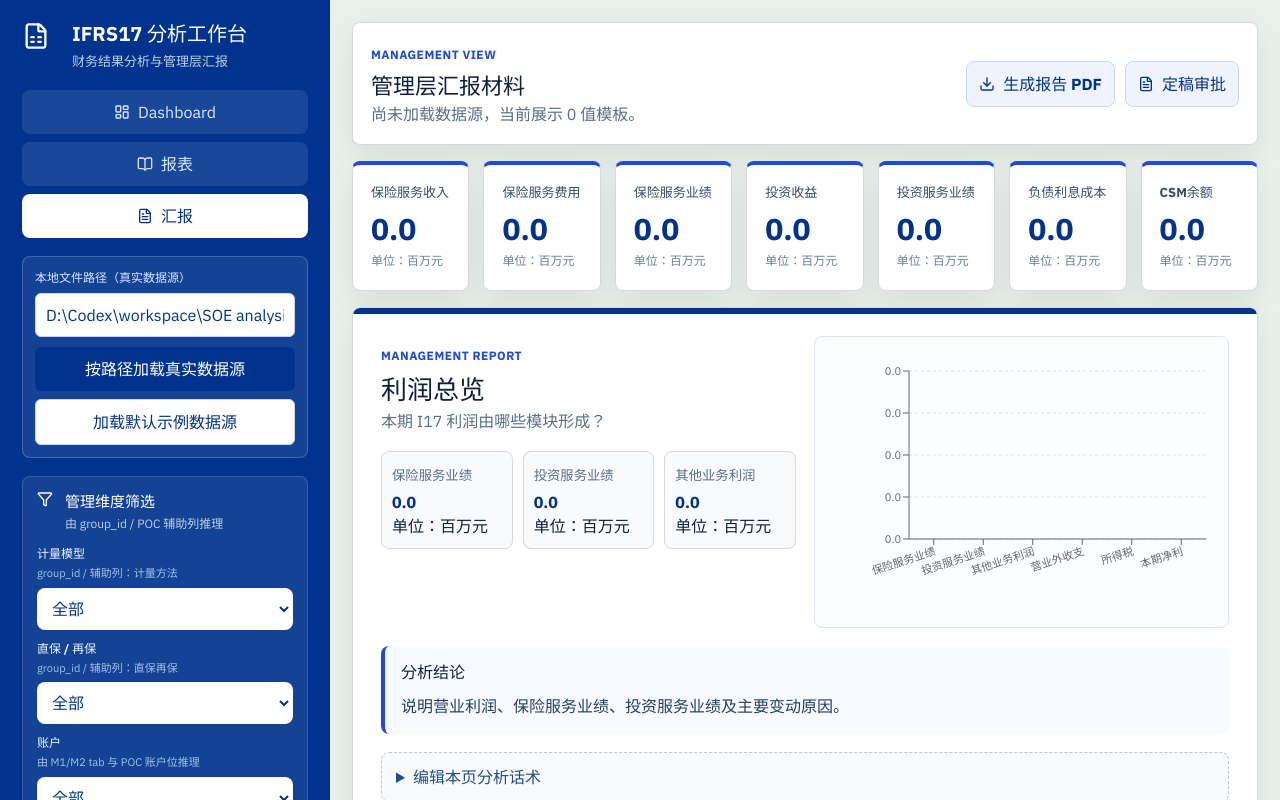
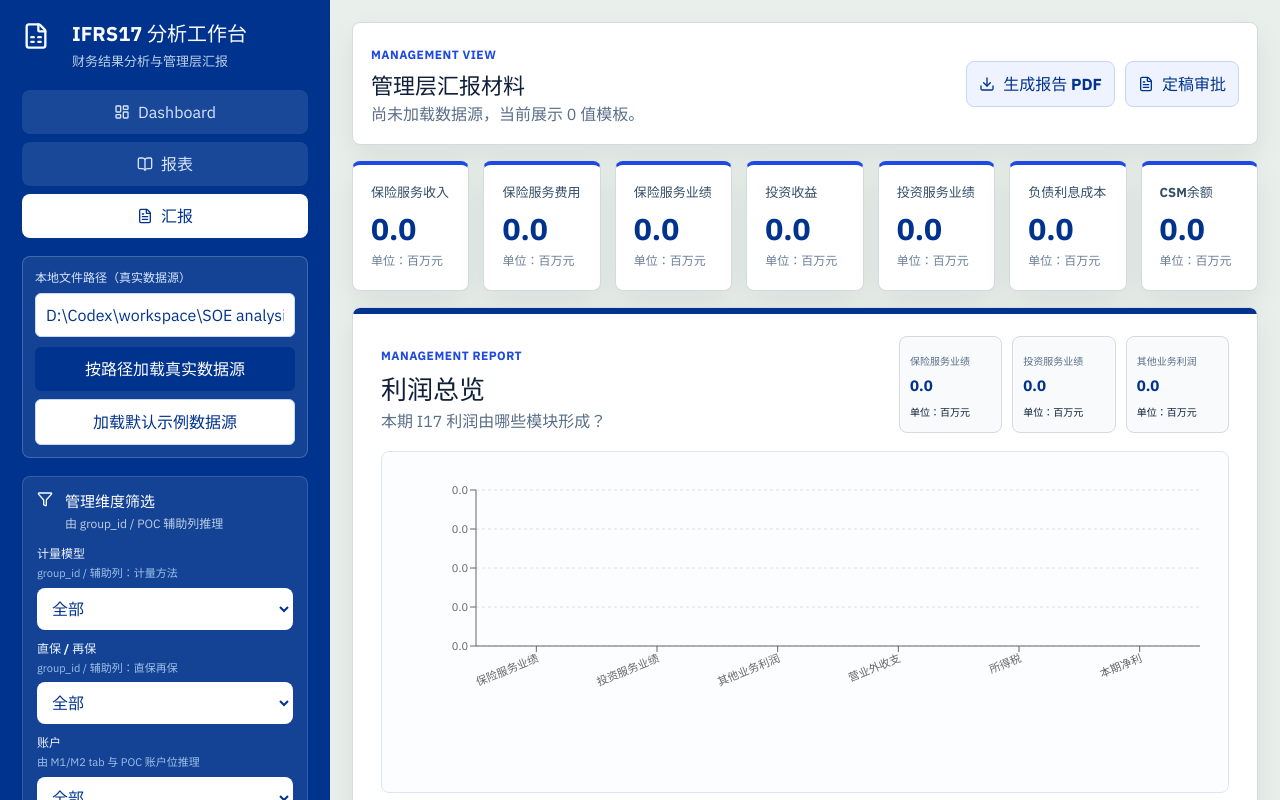
Before and after one commit to HighSpiRitsdx/SOE-dash, a React (Vite) app: page / in a window 1280 px wide. Both pictures are taken after a click on the button "汇报". Shown: the top 800 px of the page. Built offline with nearby package versions, Linux system fonts and the light colour scheme.

Commit message:
Improve report PDF chart layout

```diff
--- a/src/App.css
+++ b/src/App.css
@@ -1576,7 +1576,12 @@
   position: relative;
   padding: 28px;
   display: grid;
-  grid-template-columns: 1fr 1fr;
+  grid-template-columns: minmax(0, 1fr) 330px;
+  grid-template-areas:
+    "copy metrics"
+    "visual visual"
+    "comment comment"
+    "edit edit";
   gap: 18px;
   break-inside: avoid;
   background: #ffffff;
@@ -1593,6 +1598,7 @@
 }
 
 .report-page-copy {
+  grid-area: copy;
   padding-top: 6px;
 }
 
@@ -1609,6 +1615,27 @@
   margin-top: 18px;
 }
 
+.report-metrics {
+  grid-area: metrics;
+  grid-template-columns: repeat(3, minmax(0, 1fr));
+  align-content: start;
+  margin-top: 0;
+}
+
+.report-metrics div {
+  padding: 8px;
+}
+
+.report-metrics small,
+.report-metrics span {
+  font-size: 10px;
+  line-height: 1.25;
+}
+
+.report-metrics strong {
+  font-size: 15px;
+}
+
 .metric-strip div {
   border: 1px solid #d6d9df;
   border-radius: 8px;
@@ -1623,6 +1650,7 @@
 }
 
 .report-visual {
+  grid-area: visual;
   border: 1px solid #dce5f2;
   border-radius: 8px;
   padding: 10px;
@@ -1645,6 +1673,10 @@
 .report-comment,
 .comment-box {
   grid-column: 1 / -1;
+}
+
+.comment-box {
+  grid-area: edit;
 }
 
 .report-table-preview {
@@ -1736,6 +1768,7 @@
 }
 
 .report-comment {
+  grid-area: comment;
   border-left: 4px solid #1e49e2;
   border-radius: 8px;
   background: #f7faff;
@@ -1839,9 +1872,13 @@
   width: 1120px;
   min-height: 760px;
   box-sizing: border-box;
-  grid-template-columns: minmax(0, 0.92fr) minmax(0, 1.08fr);
-  grid-template-rows: auto 1fr;
-  gap: 34px 28px;
+  grid-template-columns: minmax(0, 1fr) 300px;
+  grid-template-areas:
+    "copy metrics"
+    "visual visual"
+    "comment comment";
+  grid-template-rows: auto auto 1fr;
+  gap: 24px 28px;
   padding: 44px 34px 32px;
   margin: 0;
   border: 0;
@@ -1852,12 +1889,11 @@
 }
 
 .app-shell.report-clean .report-visual {
-  height: 278px;
+  height: 380px;
   box-sizing: border-box;
 }
 
 .app-shell.report-clean .report-comment {
-  grid-column: 1 / -1;
   align-self: start;
 }
 
@@ -1877,6 +1913,19 @@
   .dashboard-grid,
   .dashboard-hero {
     grid-template-columns: 1fr;
+  }
+
+  .report-page {
+    grid-template-areas:
+      "copy"
+      "metrics"
+      "visual"
+      "comment"
+      "edit";
+  }
+
+  .report-metrics {
+    grid-template-columns: repeat(3, minmax(0, 1fr));
   }
 
   .kpi-grid {
@@ -1949,9 +1998,13 @@
 
   .report-page {
     display: grid;
-    grid-template-columns: minmax(0, 0.92fr) minmax(0, 1.08fr);
-    grid-template-rows: auto 1fr;
-    gap: 10mm 8mm;
+    grid-template-columns: minmax(0, 1fr) 74mm;
+    grid-template-areas:
+      "copy metrics"
+      "visual visual"
+      "comment comment";
+    grid-template-rows: auto auto 1fr;
+    gap: 7mm 7mm;
     width: 100% !important;
     max-width: 100% !important;
     min-height: 185mm;
@@ -1999,9 +2052,13 @@
   }
 
   .metric-strip {
+    gap: 7px;
+    margin-top: 0;
+  }
+
+  .report-metrics {
     grid-template-columns: repeat(3, minmax(0, 1fr));
-    gap: 7px;
-    margin-top: 14px;
+    align-content: start;
   }
 
   .metric-strip div {
@@ -2016,7 +2073,7 @@
   .report-visual {
     min-width: 0;
     max-width: 100%;
-    height: 72mm;
+    height: 100mm;
     padding: 5mm;
     box-sizing: border-box;
     overflow: hidden !important;
@@ -2051,7 +2108,6 @@
   }
 
   .report-comment {
-    grid-column: 1 / -1;
     align-self: start;
     border-radius: 0;
     padding: 10px 14px;
--- a/src/App.tsx
+++ b/src/App.tsx
@@ -2158,6 +2158,9 @@ type ReportVisualContext = {
   metricRows: Array<{ name: string; value: number }>
 }
 
+const reportChartHeight = 320
+const reportWaterfallHeight = 340
+
 function buildReportVisualContext(section: ReportSection, sheetMap: Map<string, SheetSnapshot>, filters: FilterState): ReportVisualContext {
   const profitSheet = sheetMap.get('I17利润表')
   const insuranceServiceSheet = sheetMap.get('1. 保险服务业绩')
@@ -2256,10 +2259,10 @@ function ReportVisual({ context }: { context: ReportVisualContext }) {
 
   if (context.kind === 'percent-bar') {
     return (
-      <ResponsiveContainer width="100%" height={270}>
-        <BarChart data={context.rows} margin={{ top: 24, right: 12, bottom: 48, left: 8 }}>
+      <ResponsiveContainer width="100%" height={reportChartHeight}>
+        <BarChart data={context.rows} margin={{ top: 28, right: 18, bottom: 66, left: 8 }}>
           <CartesianGrid strokeDasharray="3 3" vertical={false} stroke={kpmgColor.grid} />
-          <XAxis dataKey="name" tick={{ fontSize: 11 }} interval={0} angle={-18} textAnchor="end" />
+          <XAxis dataKey="name" tick={{ fontSize: 11 }} interval={0} angle={-22} textAnchor="end" height={70} />
           <YAxis tick={{ fontSize: 11 }} width={76} tickFormatter={(value) => percentFormatter.format(Number(value))} />
           <Tooltip
             formatter={(_value, _name, item) => {
@@ -2280,10 +2283,10 @@ function ReportVisual({ context }: { context: ReportVisualContext }) {
 
   if (context.kind === 'waterfall') {
     return (
-      <ResponsiveContainer width="100%" height={290}>
-        <BarChart data={context.rows} margin={{ top: 24, right: 12, bottom: 58, left: 8 }}>
+      <ResponsiveContainer width="100%" height={reportWaterfallHeight}>
+        <BarChart data={context.rows} margin={{ top: 30, right: 22, bottom: 86, left: 8 }}>
           <CartesianGrid strokeDasharray="3 3" vertical={false} stroke={kpmgColor.grid} />
-          <XAxis dataKey="name" tick={{ fontSize: 11 }} interval={0} angle={-22} textAnchor="end" height={72} />
+          <XAxis dataKey="name" tick={{ fontSize: 11 }} interval={0} angle={-28} textAnchor="end" height={92} />
           <YAxis tick={{ fontSize: 11 }} width={76} tickFormatter={formatChartAmount} />
           <Tooltip
             formatter={(_value, _name, item) => {
@@ -2303,10 +2306,10 @@ function ReportVisual({ context }: { context: ReportVisualContext }) {
   }
 
   return (
-    <ResponsiveContainer width="100%" height={270}>
-      <BarChart data={context.rows} margin={{ top: 24, right: 12, bottom: 48, left: 8 }}>
+    <ResponsiveContainer width="100%" height={reportChartHeight}>
+      <BarChart data={context.rows} margin={{ top: 28, right: 18, bottom: 66, left: 8 }}>
         <CartesianGrid strokeDasharray="3 3" vertical={false} stroke={kpmgColor.grid} />
-        <XAxis dataKey="name" tick={{ fontSize: 11 }} interval={0} angle={-18} textAnchor="end" />
+        <XAxis dataKey="name" tick={{ fontSize: 11 }} interval={0} angle={-22} textAnchor="end" height={70} />
         <YAxis tick={{ fontSize: 11 }} width={76} tickFormatter={formatChartAmount} />
         <Tooltip formatter={formatTooltipAmount} />
         <Bar dataKey="value" radius={[4, 4, 0, 0]}>
@@ -2345,8 +2348,9 @@ function ReportPage({
         <span className="eyebrow">Management Report</span>
         <h2>{section.title}</h2>
         <p>{section.question}</p>
+      </div>
       {metricRows.length > 0 ? (
-          <div className="metric-strip">
+        <div className="metric-strip report-metrics">
           {metricRows.map((row) => (
             <div key={row.name}>
               <small>{row.name}</small>
@@ -2356,7 +2360,6 @@ function ReportPage({
           ))}
         </div>
       ) : null}
-      </div>
       <div className="report-visual">
         <ReportVisual context={visualContext} />
       </div>
```
Lines whose indentation alone changed are shown as unchanged.
